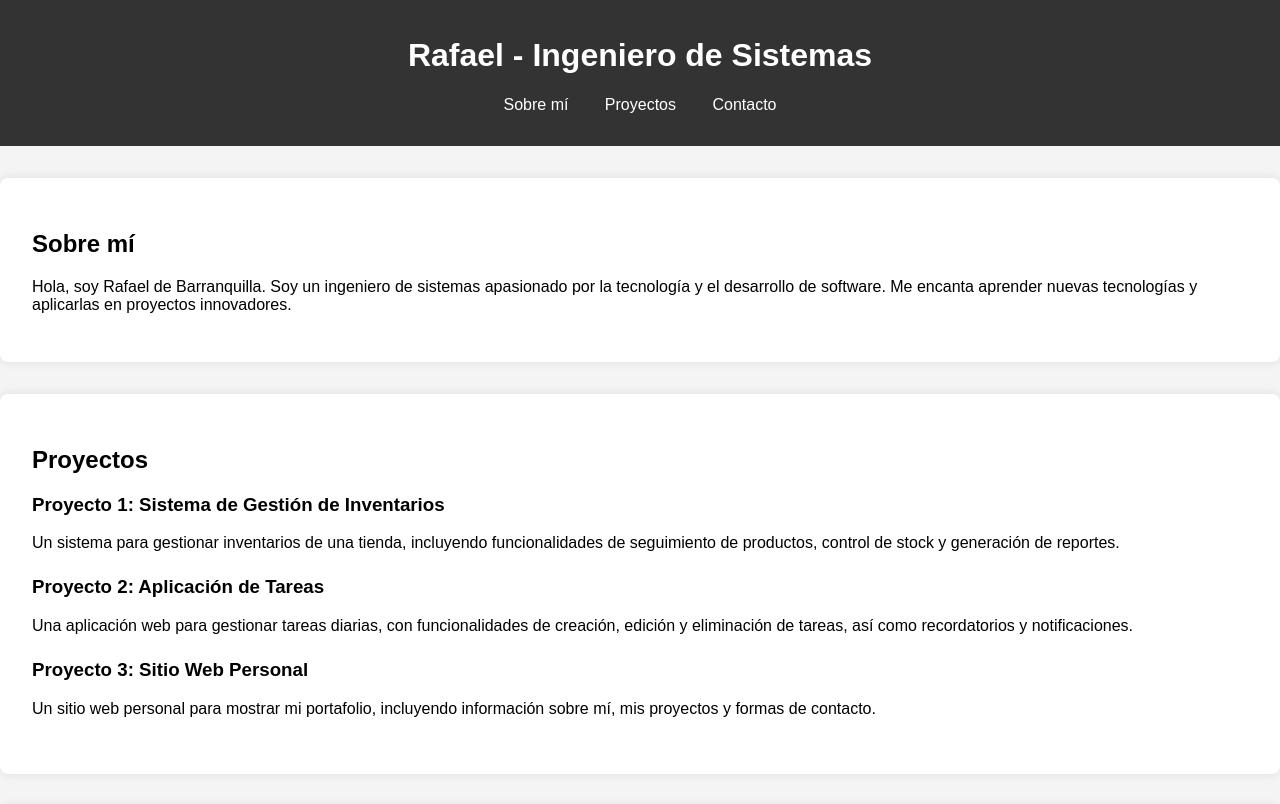
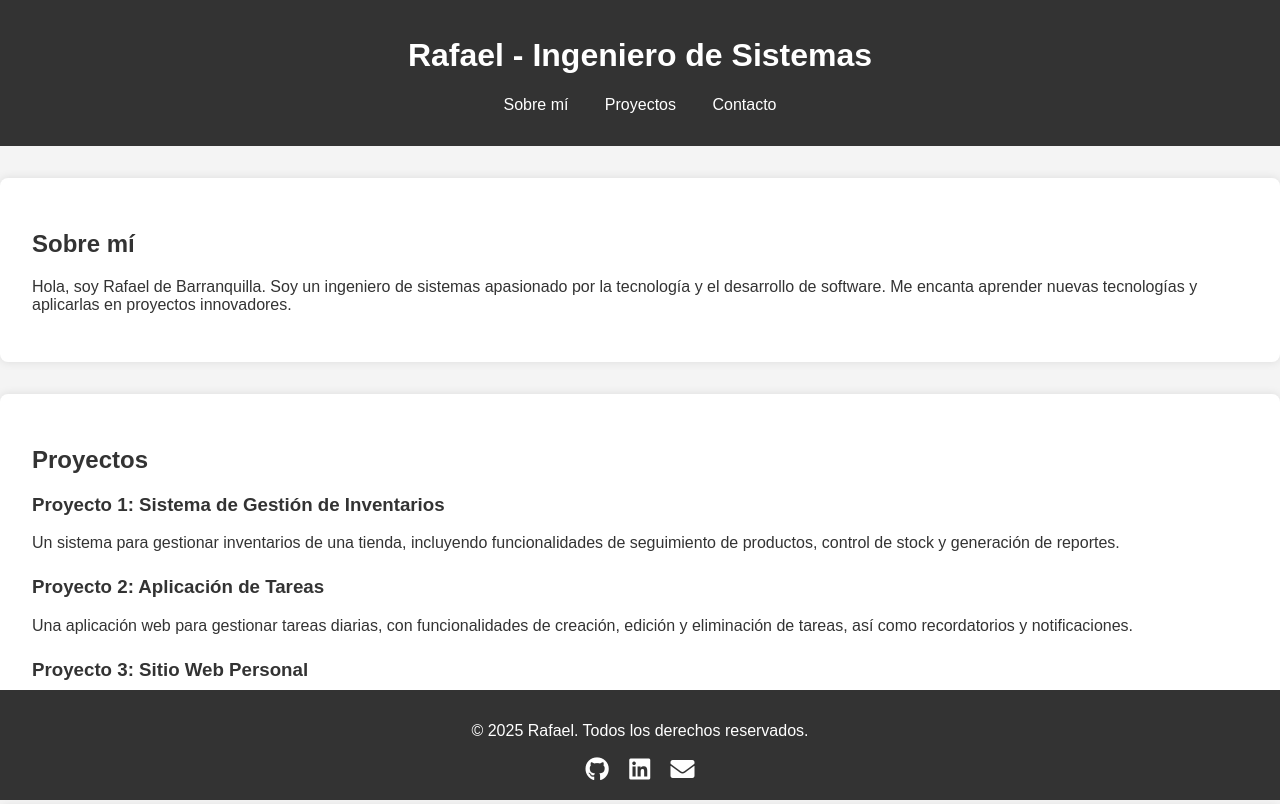
Before and after one commit to Rafael0799/-yu, a plain HTML site: page index.html in a window 1280 px wide. Shown: the top 804 px of the page. Drawn offline with Linux system fonts and the light colour scheme.

Commit message:
Improve portfolio with more content, better design, and interactivity

```diff
--- a/index.html
+++ b/index.html
@@ -5,6 +5,7 @@
     <meta name="viewport" content="width=device-width, initial-scale=1.0">
     <title>Portafolio de Rafael</title>
     <link rel="stylesheet" href="styles.css">
+    <link rel="stylesheet" href="https://cdnjs.cloudflare.com/ajax/libs/font-awesome/5.15.3/css/all.min.css">
 </head>
 <body>
     <header>
@@ -40,6 +41,14 @@
         <h2>Contacto</h2>
         <p>Puedes contactarme a través de mi <a href="https://github.com/Rafael0799" target="_blank">GitHub</a>.</p>
     </section>
+    <footer>
+        <p>&copy; 2025 Rafael. Todos los derechos reservados.</p>
+        <div class="social">
+            <a href="https://github.com/Rafael0799" target="_blank"><i class="fab fa-github"></i></a>
+            <a href="https://www.linkedin.com/in/rafael0799" target="_blank"><i class="fab fa-linkedin"></i></a>
+            <a href="mailto:rafael@example.com"><i class="fas fa-envelope"></i></a>
+        </div>
+    </footer>
     <script src="script.js"></script>
 </body>
 </html>
--- a/styles.css
+++ b/styles.css
@@ -1,8 +1,9 @@
 body {
-    font-family: Arial, sans-serif;
+    font-family: 'Arial', sans-serif;
     margin: 0;
     padding: 0;
     background-color: #f4f4f4;
+    color: #333;
 }
 
 header {
@@ -51,3 +52,23 @@ a {
 a:hover {
     text-decoration: underline;
 }
+
+footer {
+    background-color: #333;
+    color: #fff;
+    text-align: center;
+    padding: 1rem 0;
+    position: fixed;
+    width: 100%;
+    bottom: 0;
+}
+
+.social a {
+    color: #fff;
+    margin: 0 0.5rem;
+    font-size: 1.5rem;
+}
+
+social a:hover {
+    color: #ddd;
+}
```
